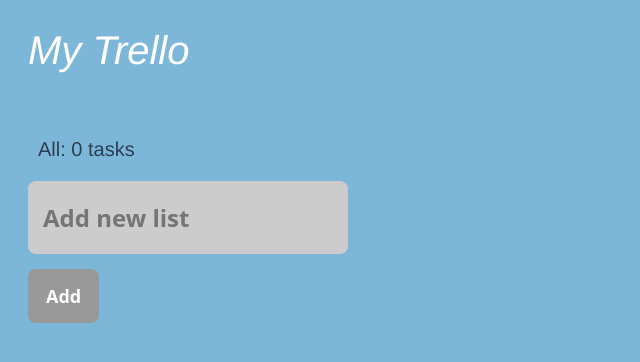
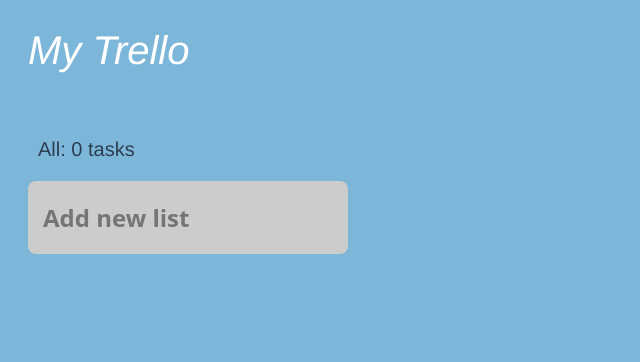
Before and after one commit to takummy/my-trello, a Vue app: page / in a window 1280 px wide. Shown: the top 362 px of the page, without its empty margins (0-640 px from the left). Built offline with nearby package versions, Linux system fonts and the light colour scheme.

Commit message:
ADD - フォームへ動的にスタイルを適用できるよう修正

```diff
--- a/src/components/ListAdd.vue
+++ b/src/components/ListAdd.vue
@@ -1,11 +1,14 @@
 <template>
-    <form class="addlist" @submit.prevent="addList">
+    <form :class="classList" @submit.prevent="addList">
         <input v-model="title"
                type="text"
                class="text-input"
                placeholder="Add new list"
-        >
-        <button type="submit" class="add-button">
+               @focusin="startEditing"
+               @focusout="finishEditing">
+        <button type="submit"
+                class="add-button"
+                v-if="isEditing || titleExists">
             Add
         </button>
     </form>
@@ -15,7 +18,24 @@
 export default {
     data: function() {
         return {
-            title: ""
+            title: "",
+            isEditing: false
+        }
+    },
+
+    computed: {
+        classList() {
+            const classList =  ['addlist']
+            if (this.isEditing) {
+                classList.push('active')
+            }
+            if (this.titleExists){
+                classList.push('addable')
+            }
+            return classList
+        },
+        titleExists() {
+            return this.title.length > 0
         }
     },
 
@@ -23,6 +43,12 @@
         addList: function() {
             this.$store.dispatch('addlist', { title: this.title})
             this.title = ""
+        },
+        startEditing: function() {
+            this.isEditing = true
+        },
+        finishEditing: function() {
+            this.isEditing = false
         }
     }
 }
```
